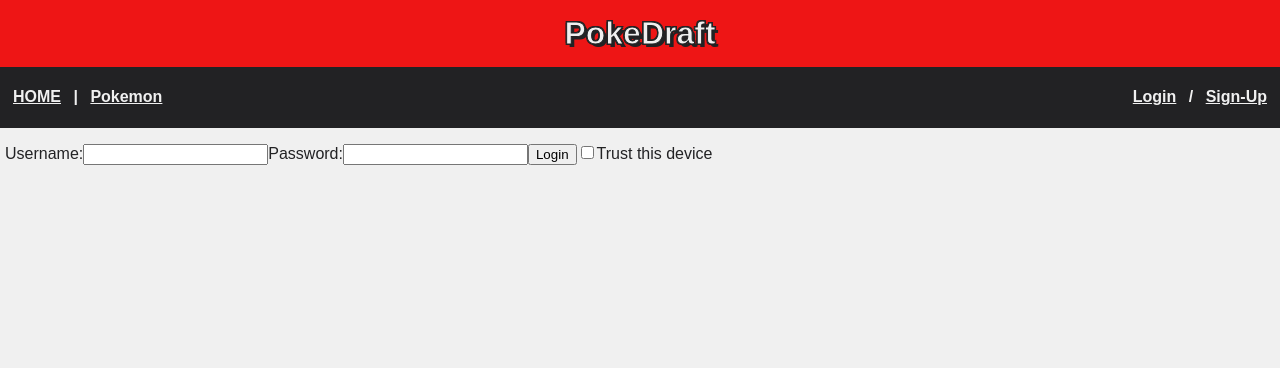
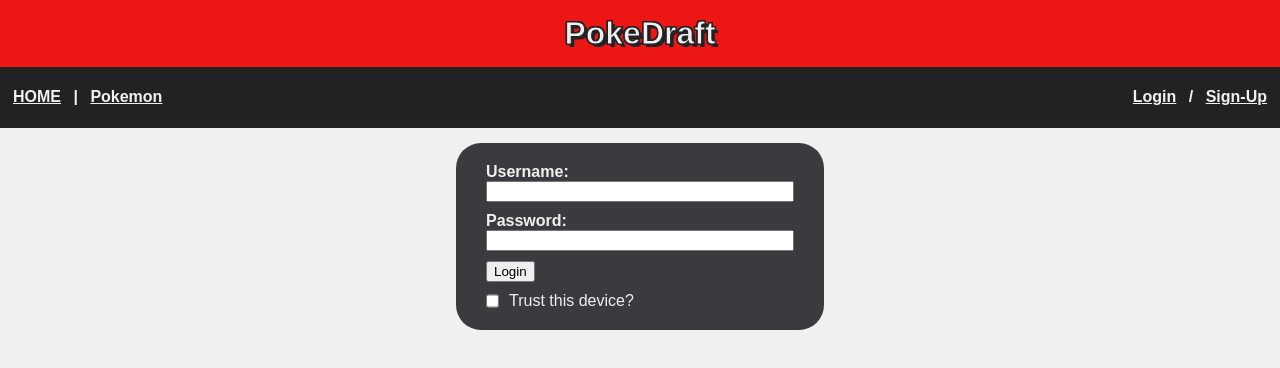
Before and after one commit to aloan93/fe-pokedraft, a React (Vite) app: page /login in a window 1280 px wide. Shown: the top 368 px of the page. Built offline with nearby package versions, Linux system fonts and the light colour scheme.

Commit message:
styling for login and settings page

```diff
--- a/src/App.css
+++ b/src/App.css
@@ -44,6 +44,9 @@
 main {
   padding: 15px 5px 21.44px 5px;
   color: #222224;
+  display: flex;
+  flex-direction: column;
+  align-items: center;
 }
 
 /* Homepage */
@@ -296,3 +299,52 @@
   font-weight: 900;
   color: #222224;
 }
+
+/* login and SignUp */
+
+.loginSignUp {
+  display: flex;
+  flex-direction: column;
+  align-items: flex-start;
+  color: #f0f0f0;
+  background-color: #3b3b3f;
+  padding: 20px 30px 20px 30px;
+  border-radius: 25px;
+  width: fit-content;
+  max-width: 80vw;
+}
+
+.loginSignUp label {
+  font-weight: 600;
+}
+
+.loginSignUp input {
+  margin-bottom: 10px;
+  width: 300px;
+  max-width: 75vw;
+}
+
+.loginSignUp button {
+  margin-bottom: 10px;
+}
+
+.persistLoginCheckbox {
+  display: flex;
+  flex-wrap: nowrap;
+}
+
+.persistLoginCheckbox input {
+  margin: 0 10px 0 0;
+  width: auto;
+}
+
+.persistLoginCheckbox label {
+  font-weight: 500;
+}
+
+.passwordAuth {
+  font-size: x-small;
+  list-style-type: none;
+  padding: 0;
+  margin-top: 0;
+}
--- a/src/components/Login.jsx
+++ b/src/components/Login.jsx
@@ -11,7 +11,7 @@
   const [isLoading, setIsLoading] = useState(false);
   const navigate = useNavigate();
   const location = useLocation();
-  const from = location.state?.from?.pathname || "/";
+  const from = location.state?.from?.pathname || "/profile";
 
   useEffect(() => {
     auth?.username ? navigate(from, { replace: true }) : null;
@@ -60,7 +60,7 @@
   else
     return (
       <>
-        <form onSubmit={loginAttempt}>
+        <form className="loginSignUp" onSubmit={loginAttempt}>
           <label htmlFor="username">Username:</label>
           <input
             id="username"
@@ -76,17 +76,17 @@
             onChange={(e) => setNewPasswordInput(e.target.value)}
           />
           <button>Login</button>
-          <>
+          <div className="persistLoginCheckbox">
             <input
               type="checkbox"
               id="persist"
               onChange={togglePersist}
               checked={persist}
             />
-            <label htmlFor="persist">Trust this device</label>
-          </>
+            <label htmlFor="persist">Trust this device?</label>
+          </div>
+          {error ? <p>{error}</p> : null}
         </form>
-        {error ? <p>{error}</p> : null}
       </>
     );
 }
--- a/src/components/PasswordAuth.jsx
+++ b/src/components/PasswordAuth.jsx
@@ -12,7 +12,7 @@
   }, [password]);
 
   return (
-    <ul>
+    <ul className="passwordAuth">
       <li>
         <p>{`Must be between 8-15 characters - ${
           password.length > 7 && password.length < 16 ? "O" : "X"
--- a/src/components/SignUp.jsx
+++ b/src/components/SignUp.jsx
@@ -76,7 +76,7 @@
   else
     return (
       <>
-        <form onSubmit={signUpAttempt}>
+        <form className="loginSignUp" onSubmit={signUpAttempt}>
           <label htmlFor="username">Username:</label>
           <input id="username" type="text" onChange={handleInput} />
           <label htmlFor="email">Email:</label>
@@ -90,8 +90,8 @@
           <label htmlFor="retypePassword">Retype Password:</label>
           <input id="retypePassword" type="password" onChange={handleInput} />
           <button>Sign-Up</button>
+          {error ? <p>{error}</p> : null}
         </form>
-        {error ? <p>{error}</p> : null}
       </>
     );
 }
```
